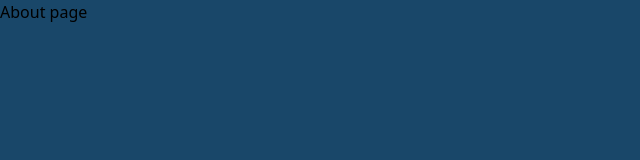
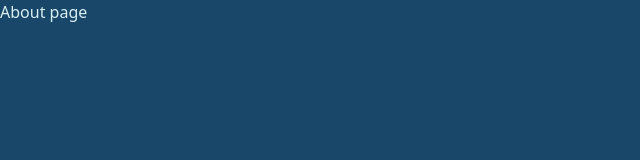
Before and after one commit to Ftyma/tyma-portfolio, a React (Vite) app: page / in a window 1280 px wide. Shown: the top 160 px of the page, without its empty margins (0-640 px from the left). Built offline with nearby package versions, Linux system fonts and the light colour scheme; the HTML template or start-up script is replaced by a standard one; a web font is replaced by a local one.

Commit message:
test tailwind

```diff
--- a/src/components/About.tsx
+++ b/src/components/About.tsx
@@ -1,7 +1,7 @@
 const About = () => {
   return (
     <div>
-      <h1 className="text-red-600">About page</h1>
+      <h1 className="text-secondary">About page</h1>
     </div>
   );
 };
--- a/tailwind.config.js
+++ b/tailwind.config.js
@@ -1,6 +1,6 @@
 /** @type {import('tailwindcss').Config} */
 export default {
-  content: ["./index.html", "./src/**/*.{html,js,jsx}"],
+  content: ["./index.html", "./src/**/*.{html,ts,tsx}"],
   theme: {
     extend: {
       colors: {
```
